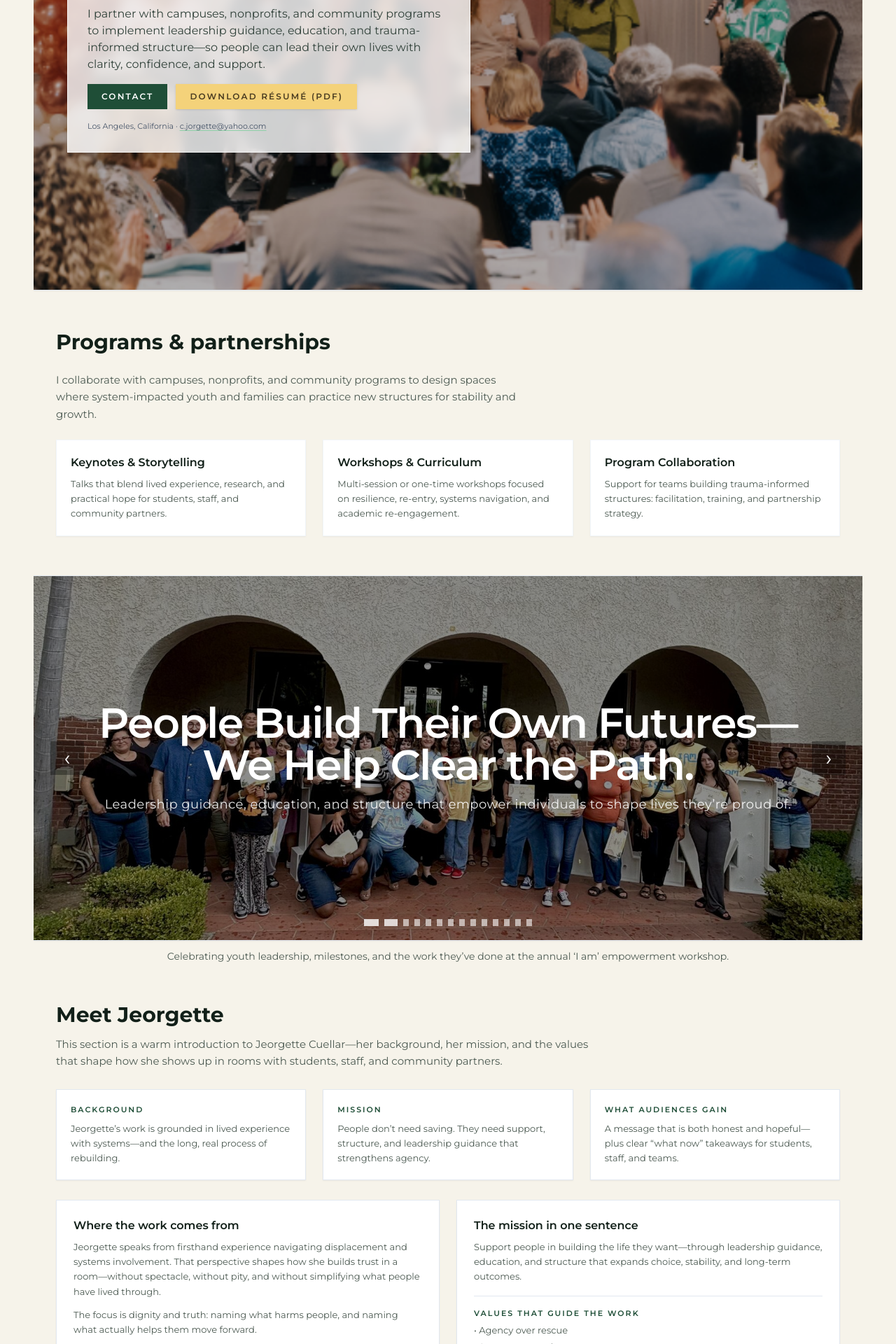
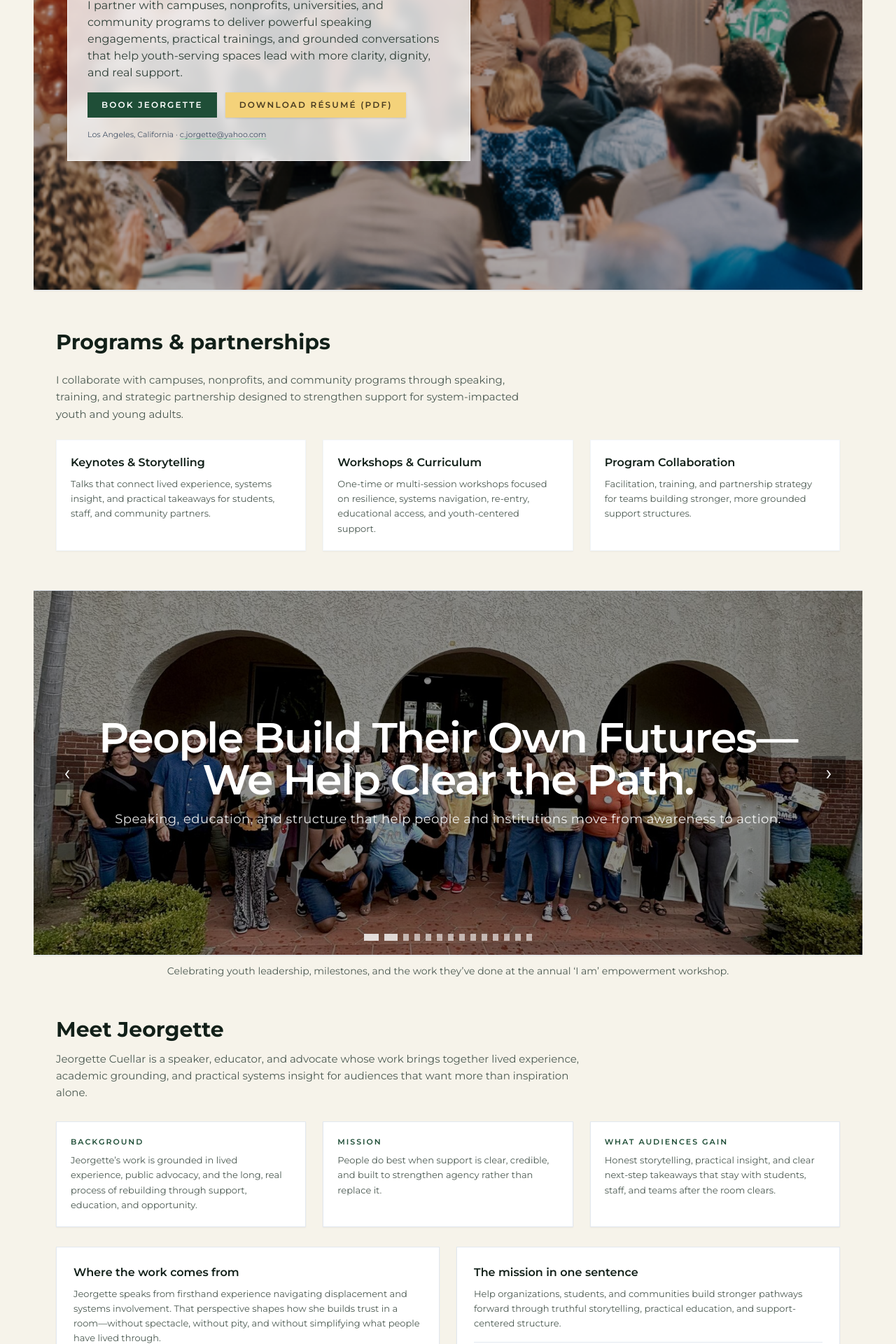
Before and after one commit to jeorgettecuellar/jeorgettecuellar-website, a React (Vite) app: page / in a window 1280 px wide. Shown: the part 680-2600 px from the top of the page at 70% size. Built offline with nearby package versions, Linux system fonts and the light colour scheme.

Commit message:
Update App.jsx
booking forward

```diff
--- a/App.jsx
+++ b/App.jsx
@@ -234,7 +234,7 @@ export default function App() {
               initial="hidden"
               animate="visible"
             >
-              People Don&apos;t Need Saving—They Need Support.
+              People Don&apos;t Need Saving—They Need Support That Works.
             </motion.h1>
 
             <motion.p
@@ -244,7 +244,7 @@ export default function App() {
               initial="hidden"
               animate="visible"
             >
-              Speaking · Teaching · Advocacy
+              Speaker · Educator · Advocate
             </motion.p>
           </div>
 
@@ -267,9 +267,9 @@ export default function App() {
                     </p>
 
                     <p className="mt-3 text-sm sm:text-base text-[#304139] leading-relaxed">
-                      I partner with campuses, nonprofits, and community programs to implement leadership guidance,
-                      education, and trauma-informed structure—so people can lead their own lives with clarity,
-                      confidence, and support.
+                      I partner with campuses, nonprofits, universities, and community programs to deliver powerful
+                      speaking engagements, practical trainings, and grounded conversations that help youth-serving spaces
+                      lead with more clarity, dignity, and real support.
                     </p>
 
                     <div className="mt-4 flex items-center gap-3 flex-wrap">
@@ -278,7 +278,7 @@ export default function App() {
                         onClick={() => scrollToId("contact")}
                         className="inline-flex items-center bg-[#1F4E37] px-5 py-2.5 text-[11px] md:text-xs font-semibold uppercase tracking-[0.18em] text-white hover:bg-[#173A29]"
                       >
-                        Contact
+                        Book Jeorgette
                       </button>
 
                       <a
@@ -317,23 +317,23 @@ export default function App() {
         >
           <h2 className="text-2xl md:text-3xl font-bold">Programs & partnerships</h2>
           <p className="text-sm md:text-[15px] text-[#4C5A52] max-w-2xl leading-relaxed">
-            I collaborate with campuses, nonprofits, and community programs to design spaces where system-impacted youth
-            and families can practice new structures for stability and growth.
+            I collaborate with campuses, nonprofits, and community programs through speaking, training, and strategic
+            partnership designed to strengthen support for system-impacted youth and young adults.
           </p>
 
           <div className="grid md:grid-cols-3 gap-4 md:gap-6">
             {[
               {
                 title: "Keynotes & Storytelling",
-                body: "Talks that blend lived experience, research, and practical hope for students, staff, and community partners.",
+                body: "Talks that connect lived experience, systems insight, and practical takeaways for students, staff, and community partners.",
               },
               {
                 title: "Workshops & Curriculum",
-                body: "Multi-session or one-time workshops focused on resilience, re-entry, systems navigation, and academic re-engagement.",
+                body: "One-time or multi-session workshops focused on resilience, systems navigation, re-entry, educational access, and youth-centered support.",
               },
               {
                 title: "Program Collaboration",
-                body: "Support for teams building trauma-informed structures: facilitation, training, and partnership strategy.",
+                body: "Facilitation, training, and partnership strategy for teams building stronger, more grounded support structures.",
               },
             ].map((card, i) => (
               <motion.div
@@ -381,7 +381,7 @@ export default function App() {
                     People Build Their Own Futures—We Help Clear the Path.
                   </h2>
                   <p className="mt-3 text-white/90 text-sm sm:text-base md:text-lg tracking-wide">
-                    Leadership guidance, education, and structure that empower individuals to shape lives they’re proud of.
+                    Speaking, education, and structure that help people and institutions move from awareness to action.
                   </p>
                 </div>
               </div>
@@ -441,8 +441,8 @@ export default function App() {
           <div className="space-y-3">
             <h2 className="text-2xl md:text-3xl font-bold">Meet Jeorgette</h2>
             <p className="text-sm md:text-[15px] text-[#4C5A52] max-w-3xl leading-relaxed">
-              This section is a warm introduction to Jeorgette Cuellar—her background, her mission,
-              and the values that shape how she shows up in rooms with students, staff, and community partners.
+              Jeorgette Cuellar is a speaker, educator, and advocate whose work brings together lived experience,
+              academic grounding, and practical systems insight for audiences that want more than inspiration alone.
             </p>
           </div>
 
@@ -450,21 +450,21 @@ export default function App() {
             <div className="bg-white border border-slate-200 shadow-sm p-5">
               <p className="text-[11px] uppercase tracking-[0.18em] text-[#1F4E37] font-semibold">Background</p>
               <p className="mt-2 text-xs md:text-[13px] text-[#4C5A52] leading-relaxed">
-                Jeorgette’s work is grounded in lived experience with systems—and the long, real process of rebuilding.
+                Jeorgette’s work is grounded in lived experience, public advocacy, and the long, real process of rebuilding through support, education, and opportunity.
               </p>
             </div>
 
             <div className="bg-white border border-slate-200 shadow-sm p-5">
               <p className="text-[11px] uppercase tracking-[0.18em] text-[#1F4E37] font-semibold">Mission</p>
               <p className="mt-2 text-xs md:text-[13px] text-[#4C5A52] leading-relaxed">
-                People don’t need saving. They need support, structure, and leadership guidance that strengthens agency.
+                People do best when support is clear, credible, and built to strengthen agency rather than replace it.
               </p>
             </div>
 
             <div className="bg-white border border-slate-200 shadow-sm p-5">
               <p className="text-[11px] uppercase tracking-[0.18em] text-[#1F4E37] font-semibold">What audiences gain</p>
               <p className="mt-2 text-xs md:text-[13px] text-[#4C5A52] leading-relaxed">
-                A message that is both honest and hopeful—plus clear “what now” takeaways for students, staff, and teams.
+                Honest storytelling, practical insight, and clear next-step takeaways that stay with students, staff, and teams after the room clears.
               </p>
             </div>
           </div>
@@ -483,7 +483,7 @@ export default function App() {
             <div className="bg-white border border-slate-200 shadow-sm p-6">
               <h3 className="text-sm md:text-base font-semibold text-[#122019]">The mission in one sentence</h3>
               <p className="mt-2 text-xs md:text-[13px] text-[#4C5A52] leading-relaxed">
-                Support people in building the life they want—through leadership guidance, education, and structure that expands choice, stability, and long-term outcomes.
+                Help organizations, students, and communities build stronger pathways forward through truthful storytelling, practical education, and support-centered structure.
               </p>
 
               <div className="mt-4 border-t border-slate-200 pt-4">
@@ -504,7 +504,7 @@ export default function App() {
                 <p className="text-[11px] uppercase tracking-[0.18em] text-[#1F4E37] font-semibold">Testimony film</p>
                 <h3 className="mt-2 font-semibold text-sm md:text-base">Her story & why she does this work</h3>
                 <p className="mt-2 text-xs md:text-[13px] text-[#4C5A52] leading-relaxed">
-                  A short introduction to Jeorgette’s story—what she has lived, what she has learned, and what she believes people deserve.
+                  A short introduction to Jeorgette’s story, voice, and values—and the lived experience that shapes the way she speaks to students, staff, and communities.
                 </p>
               </div>
               <div className="aspect-video w-full overflow-hidden shadow">
@@ -524,7 +524,7 @@ export default function App() {
                 <p className="text-[11px] uppercase tracking-[0.18em] text-[#1F4E37] font-semibold">Commencement speech</p>
                 <h3 className="mt-2 font-semibold text-sm md:text-base">Responsibility, repair, and possibility</h3>
                 <p className="mt-2 text-xs md:text-[13px] text-[#4C5A52] leading-relaxed">
-                  A message about choosing a future with intention—especially when life didn’t make it easy.
+                  A message that shows Jeorgette’s ability to bring honesty, emotional depth, and practical encouragement to public-facing speaking engagements.
                 </p>
               </div>
               <div className="aspect-video w-full overflow-hidden shadow">
@@ -543,8 +543,7 @@ export default function App() {
           <div className="bg-[#F4D27A] text-[#4A3C21] border border-[#E7C661] p-6 md:p-7 shadow-sm">
             <h3 className="text-base md:text-lg font-semibold">If you’re considering bringing Jeorgette in…</h3>
             <p className="mt-2 text-xs md:text-[13px] text-[#4A3C21]/90 leading-relaxed max-w-3xl">
-              The work is built on respect, clarity, and outcomes that return agency to the people who are most impacted.
-              If your community is ready for a speaker who is both real and rigorous—reach out.
+              This work is built for organizations that want a speaker who brings both credibility and substance—someone who can connect lived experience, systems insight, and practical takeaways with clarity, care, and depth.
             </p>
             <div className="mt-4 flex items-center gap-3 flex-wrap">
               <button
@@ -552,7 +551,7 @@ export default function App() {
                 onClick={() => scrollToId("contact")}
                 className="inline-flex items-center bg-[#1F4E37] px-5 py-2.5 text-[11px] md:text-xs font-semibold uppercase tracking-[0.18em] text-white hover:bg-[#173A29]"
               >
-                Contact Jeorgette
+                Book Jeorgette
               </button>
               <a
                 href="/resume.pdf"
@@ -580,12 +579,12 @@ export default function App() {
               {
                 title: "Advocacy & systems partnerships",
                 body:
-                  "Public speaking, coalition building, and collaboration that supports education access, decarceration, and stability.",
+                  "Public speaking, collaboration, and community-centered work focused on educational access, systems awareness, decarceration, and long-term stability.",
               },
               {
                 title: "Education & leadership development",
                 body:
-                  "Helping people build structure, confidence, and self-direction through guided learning and supportive systems.",
+                  "Workshops and guided learning experiences that help people build confidence, structure, self-direction, and more effective support practices.",
               },
             ].map((card, i) => (
               <motion.div
@@ -656,9 +655,9 @@ export default function App() {
         >
           <div className="flex flex-col md:flex-row md:items-center md:justify-between gap-3">
             <div>
-              <h2 className="text-2xl md:text-3xl font-bold">Let&apos;s work together</h2>
+              <h2 className="text-2xl md:text-3xl font-bold">Book Jeorgette</h2>
               <p className="mt-2 text-sm md:text-[15px] text-[#4C5A52] max-w-xl leading-relaxed">
-                Share a bit about your event, classroom, or program. I&apos;ll follow up with next steps and possibilities.
+                Share a bit about your event, classroom, workshop, panel, or program. I&apos;ll follow up with next steps and booking possibilities.
               </p>
             </div>
             <div className="text-xs text-[#4C5A52]">
@@ -677,18 +676,18 @@ export default function App() {
 
           <div className="grid md:grid-cols-2 gap-6">
             <div className="border border-slate-200 bg-[#F6F3EA] p-5">
-              <p className="text-sm font-semibold">Quick note</p>
+              <p className="text-sm font-semibold">For faster booking support</p>
               <p className="mt-2 text-xs md:text-[13px] text-[#4C5A52] leading-relaxed">
-                If you include a date, audience size, and what you want people to leave with, I can respond faster with options.
+                Including a date, audience size, organization, and what you want people to leave with helps me respond faster with the best-fit options.
               </p>
             </div>
 
             <div className="border border-slate-200 bg-white p-5">
               <form className="grid gap-3">
-                <input className="border border-slate-300 px-3 py-2" placeholder="Your name" />
+                <input className="border border-slate-300 px-3 py-2" placeholder="Full name" />
                 <input className="border border-slate-300 px-3 py-2" placeholder="Email" />
-                <input className="border border-slate-300 px-3 py-2" placeholder="Organization / school (optional)" />
-                <textarea className="border border-slate-300 px-3 py-2" rows={4} placeholder="What kind of support or collaboration are you looking for?" />
+                <input className="border border-slate-300 px-3 py-2" placeholder="Organization / school / program" />
+                <textarea className="border border-slate-300 px-3 py-2" rows={4} placeholder="Tell me about the event, audience, timeline, and the kind of speaking or support you’re looking for." />
                 <button
                   type="button"
                   className="mt-1 inline-flex items-center justify-center bg-[#1F4E37] px-4 py-2 text-[11px] font-semibold text-white hover:bg-[#173A29]"
```
